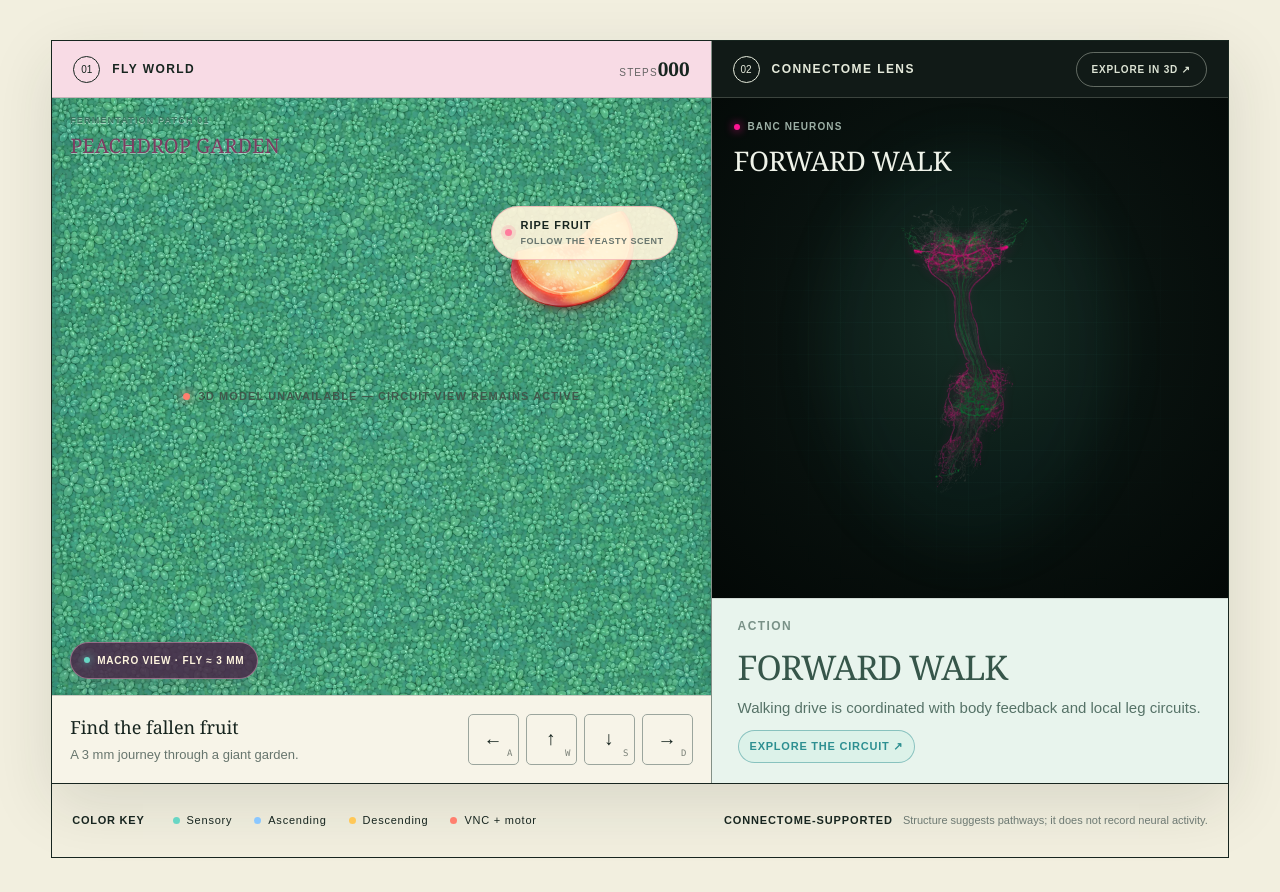
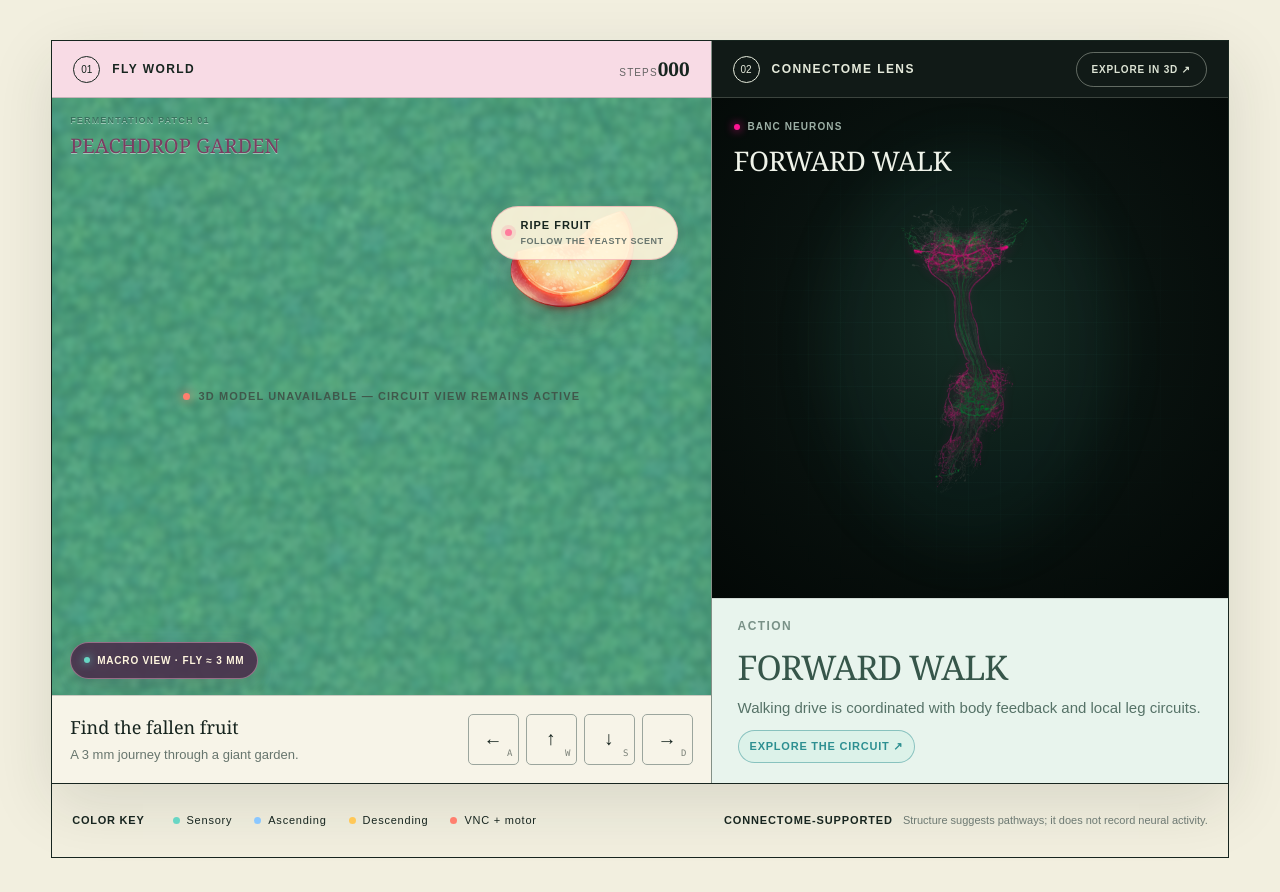
Before and after one commit to amyleesterling/banc-explorer, a Next.js app: page / in a window 1280 px wide. Shown: the part 402-1294 px from the top of the page. Built offline with nearby package versions, Linux system fonts and the light colour scheme; no server answers.

Commit message:
Fix fly layering and soften moss background

```diff
--- a/app/FlyHologram.tsx
+++ b/app/FlyHologram.tsx
@@ -546,7 +546,6 @@ export function FlyHologram({
     <div
       className="fly-hologram"
       ref={hostRef}
-      style={{ backgroundImage: `url("${assetBase}/moss-garden.webp")` }}
     >
       {status !== "ready" && (
         <div className={`model-status ${status}`} role="status">
--- a/app/globals.css
+++ b/app/globals.css
@@ -83,15 +83,17 @@ h1 em { color: var(--moss); font-weight: 400; }
 .viewer-button.active { color: var(--acid); border-color: rgba(104,214,196,.65); }
 
 .arena-wrap, .circuit-canvas-wrap { min-height: 500px; position: relative; overflow: hidden; }
+.arena-wrap { background-color: #75bd96; background-position: center; background-repeat: no-repeat; background-size: cover; isolation: isolate; }
+.arena-wrap:before { content: ''; position: absolute; z-index: 0; inset: -7px; background-image: inherit; background-position: center; background-repeat: no-repeat; background-size: cover; filter: blur(3.2px) saturate(.9); transform: scale(1.025); }
 .arena-wrap canvas, .circuit-canvas-wrap canvas { display: block; width: 100%; height: 100%; position: absolute; inset: 0; }
 .arena-motion-canvas { display: none !important; }
-.fly-hologram { position: absolute; inset: 0; overflow: hidden; background-color: #b9edc7; background-position: center 52%; background-repeat: no-repeat; background-size: cover; }
+.fly-hologram { position: absolute; z-index: 3; inset: 0; overflow: hidden; background: transparent; pointer-events: none; }
 .fly-hologram canvas { width: 100%; height: 100%; display: block; }
 .model-status { position: absolute; inset: 0; display: flex; align-items: center; justify-content: center; gap: 9px; z-index: 3; color: #40584b; font-size: 11px; font-weight: 800; letter-spacing: .1em; pointer-events: none; }
 .model-status span { width: 7px; height: 7px; border-radius: 50%; background: #68d6c4; box-shadow: 0 0 11px #68d6c4; animation: model-pulse 1.1s ease-in-out infinite; }
 .model-status.error span { background: #ff7f6e; box-shadow: 0 0 11px #ff7f6e; animation: none; }
 @keyframes model-pulse { 50% { opacity: .28; transform: scale(.7); } }
-.odor-label { position: absolute; z-index: 4; top: 18%; right: 5%; font-size: 11px; font-weight: 800; letter-spacing: .09em; display: flex; gap: 9px; align-items: center; padding: 10px 13px; border-radius: 999px; background: rgba(255,245,220,.92); border: 1px solid rgba(226,89,126,.32); box-shadow: 0 7px 22px rgba(120,57,91,.14); pointer-events: none; }
+.odor-label { position: absolute; z-index: 6; top: 18%; right: 5%; font-size: 11px; font-weight: 800; letter-spacing: .09em; display: flex; gap: 9px; align-items: center; padding: 10px 13px; border-radius: 999px; background: rgba(255,245,220,.92); border: 1px solid rgba(226,89,126,.32); box-shadow: 0 7px 22px rgba(120,57,91,.14); pointer-events: none; }
 .odor-label > span { width: 7px; height: 7px; border-radius: 50%; background: #ff7c9d; box-shadow: 0 0 0 4px rgba(255,124,157,.2); }
 .odor-label div { display: grid; gap: 2px; }
 .odor-label strong { font-size: 11px; }
@@ -100,7 +102,7 @@ h1 em { color: var(--moss); font-weight: 400; }
 .odor-label.threat > span, .odor-label.takeoff > span { background: #e58f8a; box-shadow: 0 0 0 4px rgba(229,143,138,.22); }
 .odor-label.heading > span { background: #b98fca; box-shadow: 0 0 0 4px rgba(185,143,202,.22); }
 .odor-label.landing > span { background: #86b7a5; box-shadow: 0 0 0 4px rgba(134,183,165,.22); }
-.world-event { position: absolute; z-index: 6; left: 50%; top: 13%; width: min(310px, 62%); transform: translateX(-50%); display: grid; gap: 3px; padding: 10px 14px; border: 1px solid rgba(123,62,98,.26); border-radius: 10px; background: rgba(255,245,225,.93); color: #3a413b; text-align: center; box-shadow: 0 10px 30px rgba(90,48,72,.16); pointer-events: none; animation: event-arrive .38s ease-out both; }
+.world-event { position: absolute; z-index: 7; left: 50%; top: 13%; width: min(310px, 62%); transform: translateX(-50%); display: grid; gap: 3px; padding: 10px 14px; border: 1px solid rgba(123,62,98,.26); border-radius: 10px; background: rgba(255,245,225,.93); color: #3a413b; text-align: center; box-shadow: 0 10px 30px rgba(90,48,72,.16); pointer-events: none; animation: event-arrive .38s ease-out both; }
 .world-event strong { font-family: Georgia, serif; font-size: 21px; font-weight: 400; }
 .world-event span { color: #69766d; font-size: 11px; font-weight: 700; letter-spacing: .03em; }
 .world-event.threat, .world-event.takeoff { border-color: rgba(214,126,124,.42); background: rgba(255,235,226,.96); }
@@ -113,9 +115,9 @@ h1 em { color: var(--moss); font-weight: 400; }
 @keyframes spider-arrive { from { opacity: 0; transform: translate(70px, -45px) scale(.55) rotate(12deg); } }
 @keyframes spider-bob { to { transform: translateY(4px) rotate(-2deg); } }
 @keyframes spider-retreat { to { opacity: 0; transform: translate(70px, -45px) scale(.55); } }
-.snack-fruit { position: absolute; z-index: 4; width: clamp(105px, 13vw, 168px); height: auto; transform: translate(-50%, -50%); object-fit: contain; pointer-events: none; filter: drop-shadow(0 13px 14px rgba(120,57,58,.2)); transition: transform .3s ease, filter .3s ease; }
+.snack-fruit { position: absolute; z-index: 2; width: clamp(105px, 13vw, 168px); height: auto; transform: translate(-50%, -50%); object-fit: contain; pointer-events: none; filter: drop-shadow(0 13px 14px rgba(120,57,58,.2)); transition: transform .3s ease, filter .3s ease; }
 .snack-fruit.found { transform: translate(-50%, -50%) scale(1.07); filter: drop-shadow(0 0 20px rgba(255,190,103,.52)); }
-.landing-flower { position: absolute; z-index: 5; width: clamp(125px, 14vw, 178px); aspect-ratio: 1; transform: translate(-50%, -50%); display: grid; place-items: center; pointer-events: none; filter: drop-shadow(0 12px 16px rgba(52,91,66,.2)); }
+.landing-flower { position: absolute; z-index: 2; width: clamp(125px, 14vw, 178px); aspect-ratio: 1; transform: translate(-50%, -50%); display: grid; place-items: center; pointer-events: none; filter: drop-shadow(0 12px 16px rgba(52,91,66,.2)); }
 .landing-flower:before { content: ''; position: absolute; inset: 4px; border: 3px solid rgba(255,235,171,.78); border-radius: 50%; animation: flower-target 1.4s ease-in-out infinite; }
 .landing-flower > strong { position: absolute; top: -18px; padding: 5px 8px; border-radius: 999px; background: rgba(250,238,248,.94); color: #73546f; font-size: 9px; font-weight: 900; letter-spacing: .09em; white-space: nowrap; }
 .safe-flower-art { position: relative; z-index: 1; display: block; width: 88%; height: 88%; object-fit: contain; filter: drop-shadow(0 5px 7px rgba(148,72,87,.2)); }
--- a/app/page.tsx
+++ b/app/page.tsx
@@ -587,7 +587,7 @@ export default function Home() {
             <div><span>01</span><p>FLY WORLD</p></div>
             <div className="metric"><small>STEPS</small><strong>{String(steps).padStart(3, "0")}</strong></div>
           </header>
-          <div className="arena-wrap">
+          <div className="arena-wrap" style={{ backgroundImage: `url("${assetBase}/moss-garden.webp")` }}>
             <canvas ref={arenaRef} className="arena-motion-canvas" aria-hidden="true" />
             <FlyHologram
               motionRef={flyRef}
```
